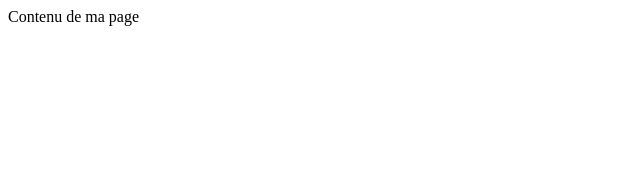
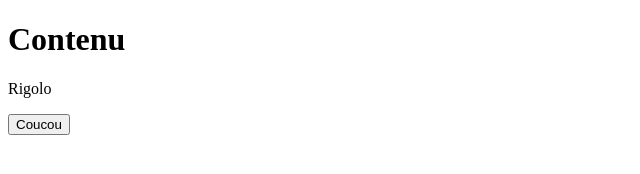
Before and after one commit to Alyneon/tribu-and-co__test, a plain HTML site: page index.html in a window 1280 px wide. Shown: the whole page, without its empty margins (0-640 px from the left). Drawn offline with Linux system fonts and the light colour scheme.

Commit message:
Nouvelles balises

```diff
--- a/index.html
+++ b/index.html
@@ -6,6 +6,8 @@
         <title>Document</title>
     </head>
     <body>
-    Contenu de ma page
+        <h1>Contenu</h1>
+        <p>Rigolo</p>
+        <button>Coucou</button>
     </body>
 </html>
```
Lines whose indentation alone changed are shown as unchanged.
